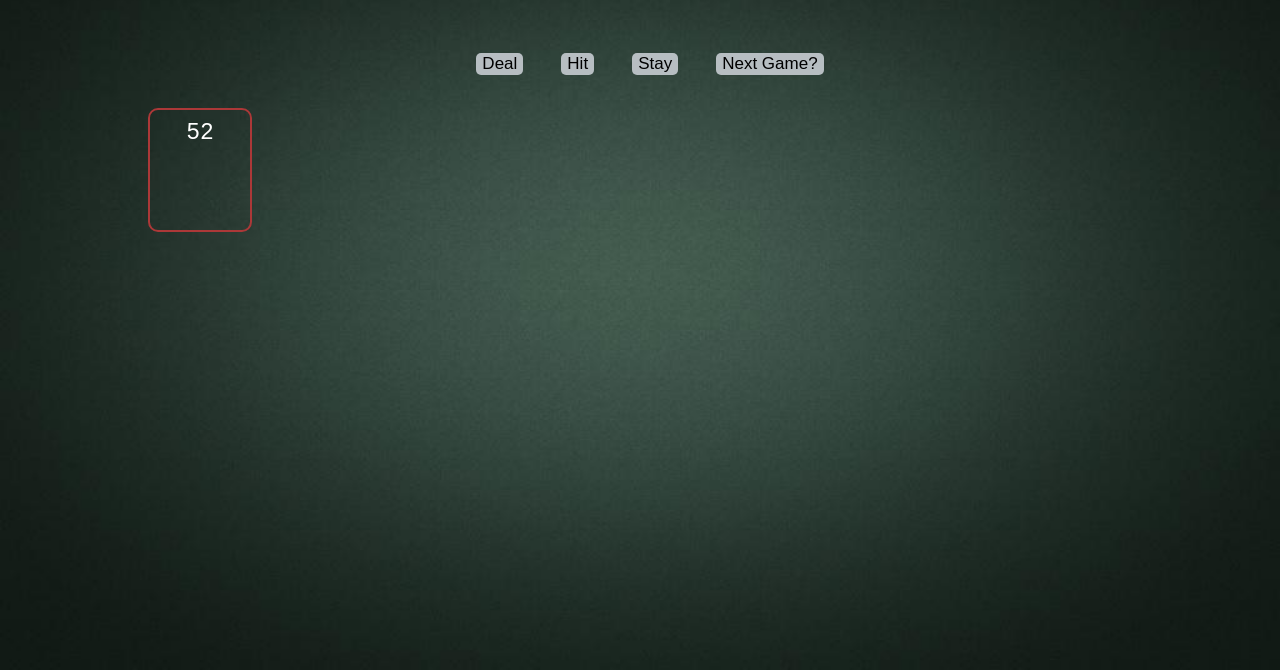
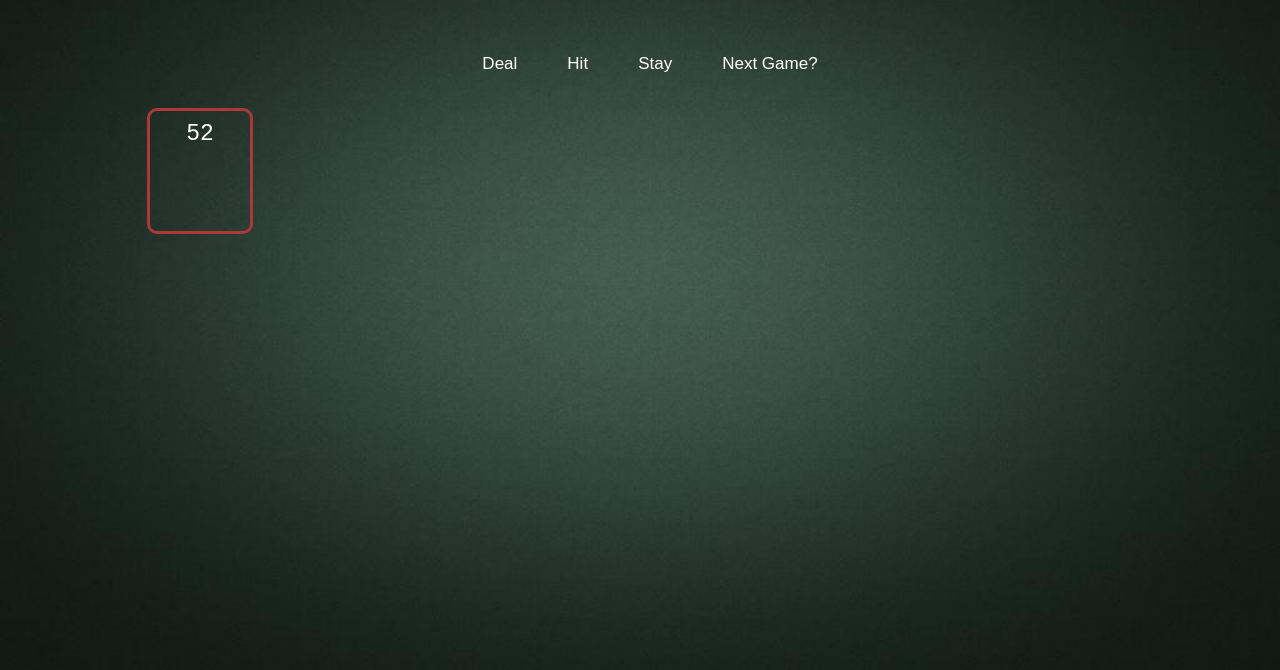
Before and after one commit to ooitskin/GA---Project-1-Game---BlackJack, a plain HTML site: page index2.html in a window 1280 px wide. Shown: the part 130-800 px from the top of the page. Drawn offline with nearby package versions, Linux system fonts and the light colour scheme; a web font is replaced by a local one.

Commit message:
CSS changes

```diff
--- a/css/style.css
+++ b/css/style.css
@@ -22,7 +22,7 @@ div {
   width: 80px;
   height: 100px;
   padding: 10px;
-  border: solid 2px #AC3838;
+  border: solid 3px #AC3838;
   background-color: transparent;
   display: inline-block;
   border-radius: 10px;
@@ -82,10 +82,10 @@ div {
 .btn {
   font-family: 'Hammersmith One', sans-serif;
   font-size: 17px;
-  color: black;
+  color: white;
   border-radius: 5px;
   margin-left: 20px;
-  background-color: #B7BEC2;
+  background-color: transparent;
   border: none;
 }
 
--- a/js/main.js
+++ b/js/main.js
@@ -10,7 +10,7 @@
 
 console.log('JSLinked!');
 
-var suits = ['Spades', 'Hearts', 'Diamonds', 'Clubs'];
+var suits = ['Spade', 'Heart', 'Club', 'Diamond'];
 var values = ['2', '3', '4', '5', '6', '7', '8', '9', '10', 'J', 'Q', 'K', 'A'];
 var deck = [];
 var players = [];
```
